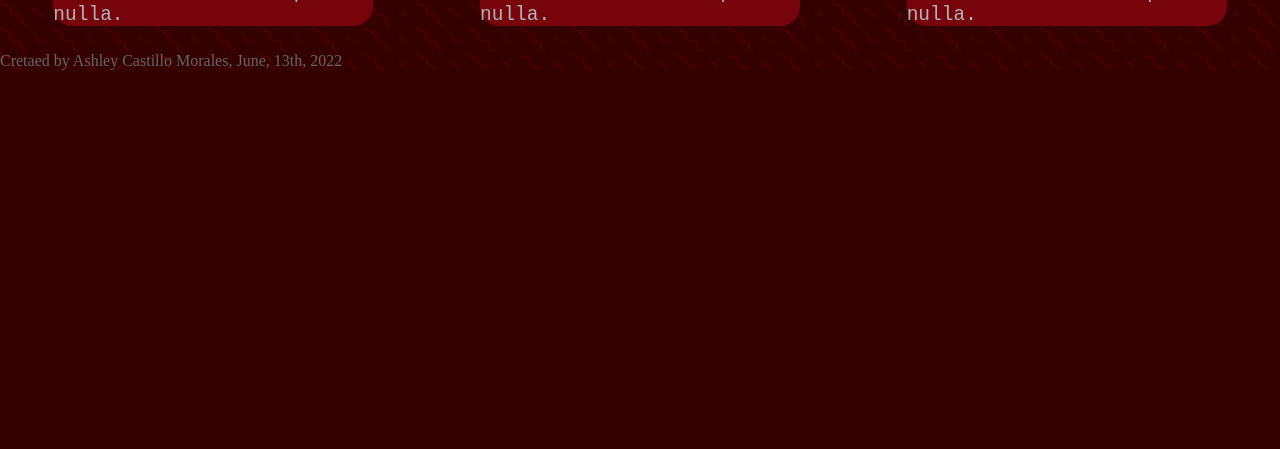
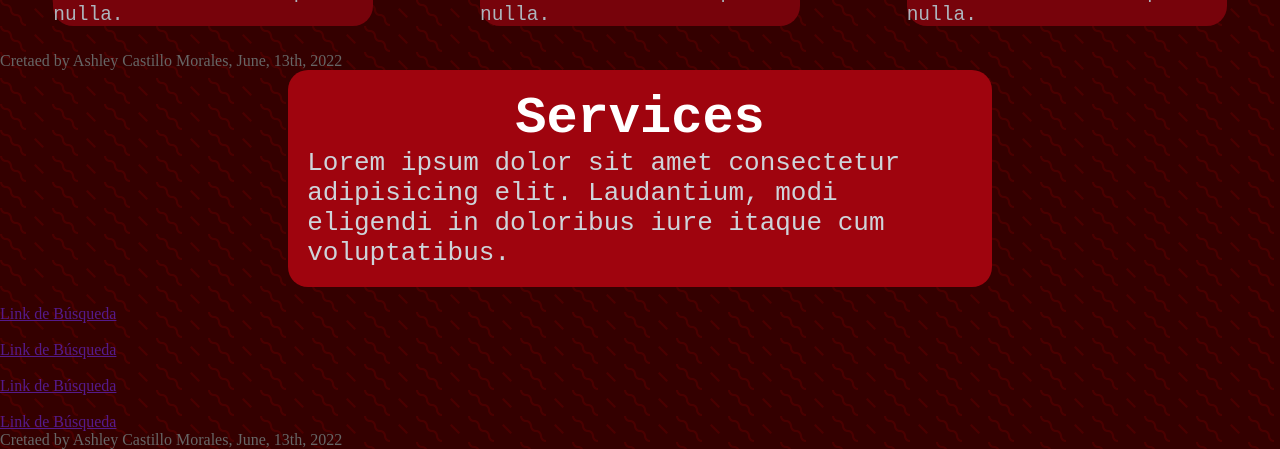
Before and after one commit to FioCM/Proyecto-Angular, an Angular app in the folder Proyecto-Angular/: page / in a window 1280 px wide. Shown: the part 2262-2711 px from the top of the page. Before the commit the page ends 2332 px from the top, so only its background shows below. Built offline with nearby package versions, Linux system fonts and the light colour scheme.

Commit message:
Services-Screen
I created the Services-Screen and stared the code

```diff
--- a/Proyecto-Angular/src/app/app.component.html
+++ b/Proyecto-Angular/src/app/app.component.html
@@ -19,3 +19,9 @@
 <!-- This is the Types-Screen -->
 
 <app-types></app-types>
+
+
+<!-- This is the Services-Screen -->
+
+
+<app-services></app-services>
--- a/Proyecto-Angular/src/app/app.module.ts
+++ b/Proyecto-Angular/src/app/app.module.ts
@@ -7,6 +7,8 @@ import { NavBarComponent } from './nav-bar/nav-bar.component';
 import { HomeComponent } from './home/home.component';
 import { CardsComponent } from './cards/cards.component';
 import { TypesComponent } from './types/types.component';
+import { ServicesComponent } from './services/services.component';
+import { TarjetaComponent } from './tarjeta/tarjeta.component';
 
 @NgModule({
   declarations: [
@@ -14,7 +16,9 @@ import { TypesComponent } from './types/types.component';
     NavBarComponent,
     HomeComponent,
     CardsComponent,
-    TypesComponent
+    TypesComponent,
+    ServicesComponent,
+    TarjetaComponent
   ],
   imports: [
     BrowserModule,
--- /dev/null
+++ b/Proyecto-Angular/src/app/services/services.component.css
@@ -0,0 +1,32 @@
+.container{
+    display: flex;
+    justify-content: center;
+}
+
+.padre{
+    background-color: #9F040E;
+    width: 55%;
+    padding: 1.5%;
+    border-radius: 20px;
+    font-family: monospace;
+    font-size: 2em;
+    display: flex;
+    flex-direction: column;
+    justify-content: center;
+}
+
+.tittle{
+    color: #FFFFFF;
+    display: flex;
+    justify-content: center;
+}
+
+.text{
+    color: #CED4DA;
+    display: flex;
+    justify-content: center;
+}
+
+footer{
+    color: #666666;
+}
--- /dev/null
+++ b/Proyecto-Angular/src/app/services/services.component.html
@@ -0,0 +1,28 @@
+<div>
+    <div class="container">
+        <div class="padre">
+            <h1 class="tittle">Services</h1>
+            <p class="text">Lorem ipsum dolor sit amet consectetur adipisicing elit. Laudantium, modi eligendi in doloribus iure itaque cum voluptatibus.</p>
+        </div>
+    </div>
+
+    <div class="tarjetas">
+
+        <div class="cards">
+            <app-tarjeta></app-tarjeta>
+            <app-tarjeta></app-tarjeta>
+        </div>
+
+        <div class="cards">
+            <app-tarjeta></app-tarjeta>
+            <app-tarjeta></app-tarjeta>
+        </div>
+
+    </div>
+
+    <footer>
+        <p>
+            Cretaed by Ashley Castillo Morales, June, 13th, 2022
+        </p>
+    </footer>
+</div>
--- /dev/null
+++ b/Proyecto-Angular/src/app/services/services.component.ts
@@ -0,0 +1,15 @@
+import { Component, OnInit } from '@angular/core';
+
+@Component({
+  selector: 'app-services',
+  templateUrl: './services.component.html',
+  styleUrls: ['./services.component.css']
+})
+export class ServicesComponent implements OnInit {
+
+  constructor() { }
+
+  ngOnInit(): void {
+  }
+
+}
--- /dev/null
+++ b/Proyecto-Angular/src/app/tarjeta/tarjeta.component.html
@@ -0,0 +1,6 @@
+<div class="container">
+    <img src="" alt="" class="img">
+    <div class="links">
+        <a href="" class="link">Link de Búsqueda</a>
+    </div>
+</div>
--- /dev/null
+++ b/Proyecto-Angular/src/app/tarjeta/tarjeta.component.ts
@@ -0,0 +1,15 @@
+import { Component, OnInit } from '@angular/core';
+
+@Component({
+  selector: 'app-tarjeta',
+  templateUrl: './tarjeta.component.html',
+  styleUrls: ['./tarjeta.component.css']
+})
+export class TarjetaComponent implements OnInit {
+
+  constructor() { }
+
+  ngOnInit(): void {
+  }
+
+}
```
Also changed, not shown: Proyecto-Angular/src/app/tarjeta/tarjeta.component.css (added), 2 other files (tests, documents, lock files or other folders).
